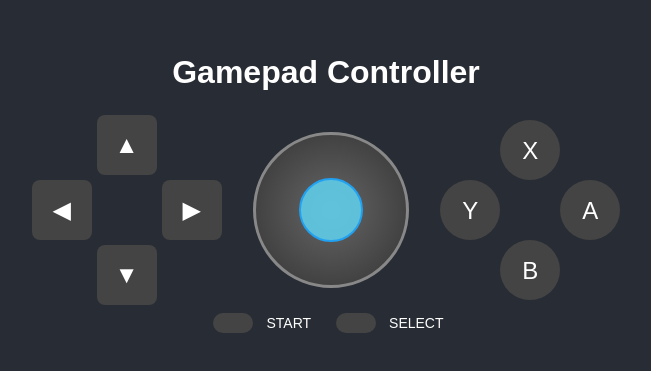
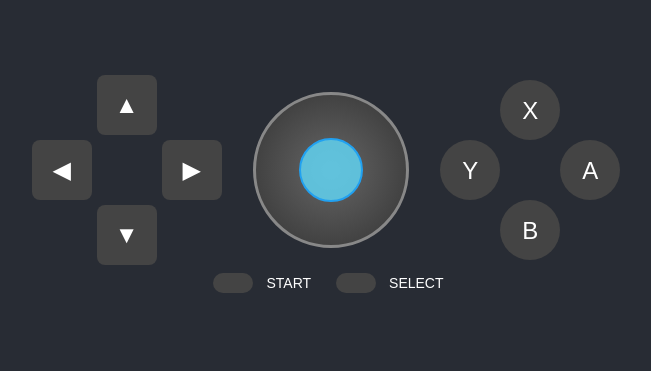
Before and after one commit to Shark-Storm/DS-GamePad-Single, a plain HTML site: page index.html in a window 1280 px wide. Shown: the part 215-586 px from the top of the page, without its empty margins (314-965 px from the left). Drawn offline with Linux system fonts and the light colour scheme.

Commit message:
Update index.html

```diff
--- a/index.html
+++ b/index.html
@@ -6,6 +6,12 @@
   <link rel="manifest" href="manifest.json">
   <title>Gamepad Controller</title>
   <style>
+    * {
+      user-select: none;
+      -webkit-user-select: none; /* For Safari */
+      -ms-user-select: none;     /* For older IE/Edge */
+    }
+
     html, body {
       margin: 0;
       padding: 0;
@@ -218,7 +224,6 @@
 </head>
 <body>
   <div class="container">
-    <h1>Gamepad Controller</h1>
     <div class="gamepad">
       <!-- D-Pad -->
       <div class="dpad-wrapper">
```
